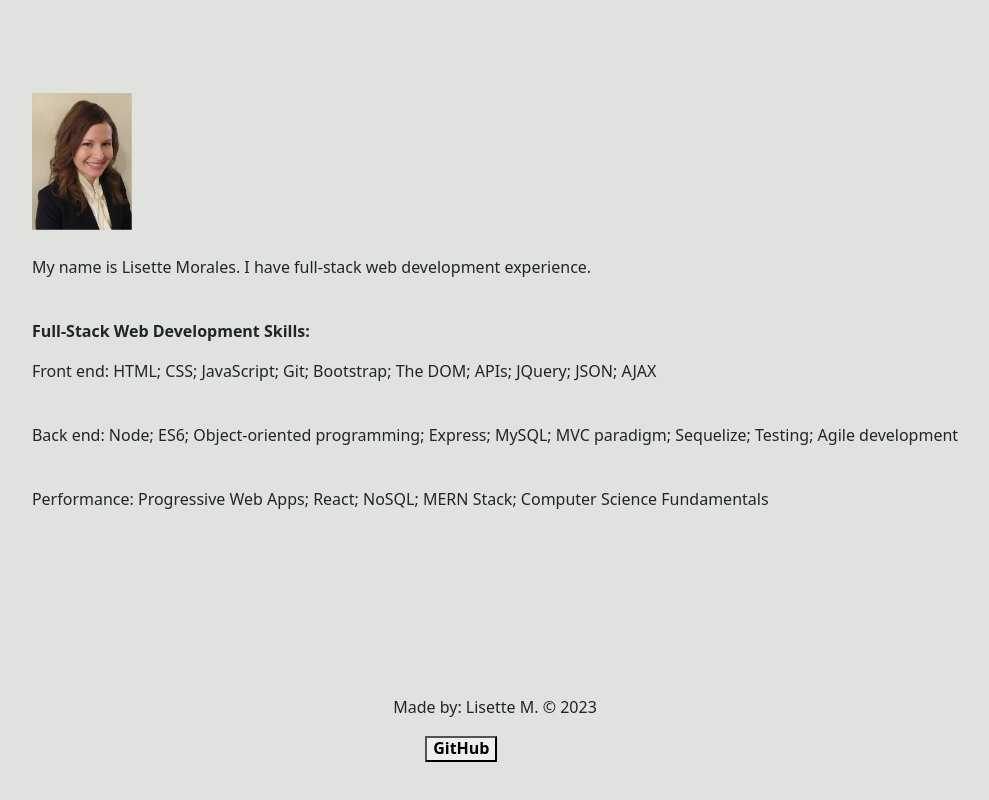
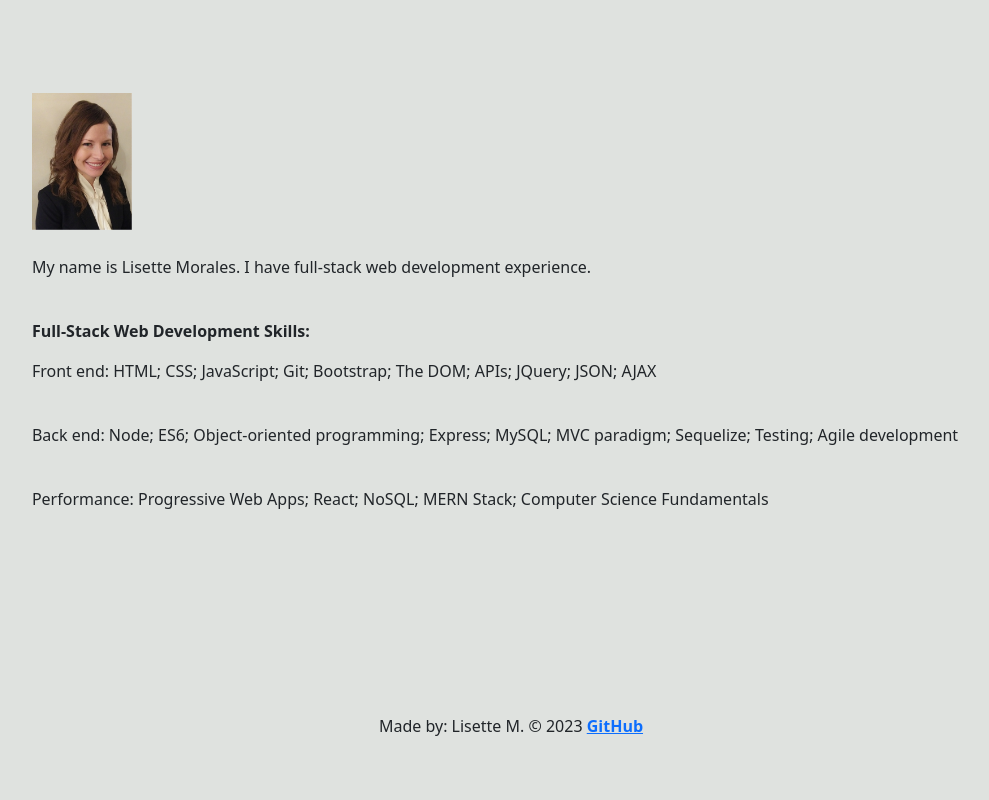
Before and after one commit to Lisette33/React-Porfolio, a React (Create React App) app: page / in a window 1280 px wide. Shown: the part 318-1118 px from the top of the page, without its empty margins (145-1134 px from the left). Built offline with nearby package versions, Linux system fonts and the light colour scheme.

Commit message:
Updated portfolio

```diff
--- a/src/App.js
+++ b/src/App.js
@@ -74,11 +74,11 @@ function App() {
     <footer class="footer">
     <div style={{width:"100vw",display:"flex",flexDirection:"column",justifyContent:"center",alignItems:"center"}}>
         <div style={{display:"flex",marginBottom:"40px",width:"50vw",justifyContent:"space-evenly"}}>
-        <h6>Made by: Lisette M. &copy; 2023
+        <h6>
         <p>
           <ol class="card3">
           <br />
-                  <a href="https://github.com/Lisette33"><button><b>GitHub</b></button></a>
+                    Made by: Lisette M. &copy; 2023 <a href="https://github.com/Lisette33"><b>GitHub</b></a>
                 </ol>
 
         </p>
--- a/src/components/Projects.js
+++ b/src/components/Projects.js
@@ -10,26 +10,34 @@ export default function About() {
     <br />
     <h3></h3>
     <ul class="project-list">
+    {/* width:"100vw",display:"flex",flexDirection:"column",justifyContent:"center",alignItems:"center" */}
         <div class="flex-box">
-        <ol class="card" style={{justifyContent:"center"}}>
+        <ol class="card" style={{width:"100vw",display:"flex",flexDirection:"column",justifyContent:"center",alignItems:"center", background: "white"}}>
         <img alt="project2" src={pic3} class="float-left" id="image"/>
+        <br/>
             <a href="https://lisette33.github.io/Module-1-Challenge-Assignment/">
             <button><b>Horiseon Project</b></button></a>
+            <br/>
+            <a href="https://iamlucho.github.io/movie-finder-project/">
+            <button><b>Movie Finder Project</b></button></a>
+            <br/>
+            <a href="https://damp-river-14558.herokuapp.com/"><button><b>Secret Sauce Project</b></button></a>
+            <br/>
             {/* <img alt="project1" src={pic2} class="float-left" id="image"/> */}
         </ol>
         </div>
-        <div class="flex-box2" style={{justifyContent:"center"}}>
+        {/* <div class="flex-box2" style={{jwidth:"100vw",display:"flex",flexDirection:"column",justifyContent:"center",alignItems:"center"}}>
         <ol class="card">
             <a href="https://iamlucho.github.io/movie-finder-project/">
             <button><b>Movie Finder Project</b></button></a>
         </ol>
-        </div>
-        <div class="flex-box3" style={{justifyContent:"center"}}>
+        </div> */}
+        {/* <div class="flex-box3" style={{width:"100vw",display:"flex",flexDirection:"column",justifyContent:"center",alignItems:"center"}}>
         <ol class="card">
             <a href="https://damp-river-14558.herokuapp.com/"><button><b>Secret Sauce Project</b></button></a>
             {/* <img alt="project3" src={pic4} class="float-left" id="image"/> */}
-        </ol>
-        </div>
+        {/* </ol> */}
+        {/* </div>
         <div class="flex-box4" style={{justifyContent:"center"}}>
         <ol class="card">
             <a href="#project-4"><button><b>Project 4</b></button></a>
@@ -43,8 +51,8 @@ export default function About() {
         <div class="flex-box6" style={{justifyContent:"center"}}>
         <ol class="card">
             <a href="#project-6"> <button><b>Project 6</b></button></a>
-        </ol>
-        </div>
+        </ol> */}
+        {/* </div> */}
     </ul>
 </section>
   );
--- a/src/components/Resume.js
+++ b/src/components/Resume.js
@@ -36,7 +36,7 @@ export default function About() {
           </li></b>
           <br />
           <br /> */}
-            <a href="#">Resume</a>
+            <a href=""><button><b>Resume</b></button></a>
         </ul>
     </ul>
 </section>
--- a/src/styles/Navbar.css
+++ b/src/styles/Navbar.css
@@ -1,5 +1,6 @@
 .navbar {
     background: #59baba;
+    /* background: #6dd6e2; */
     height: 80px;
   }
 
```
